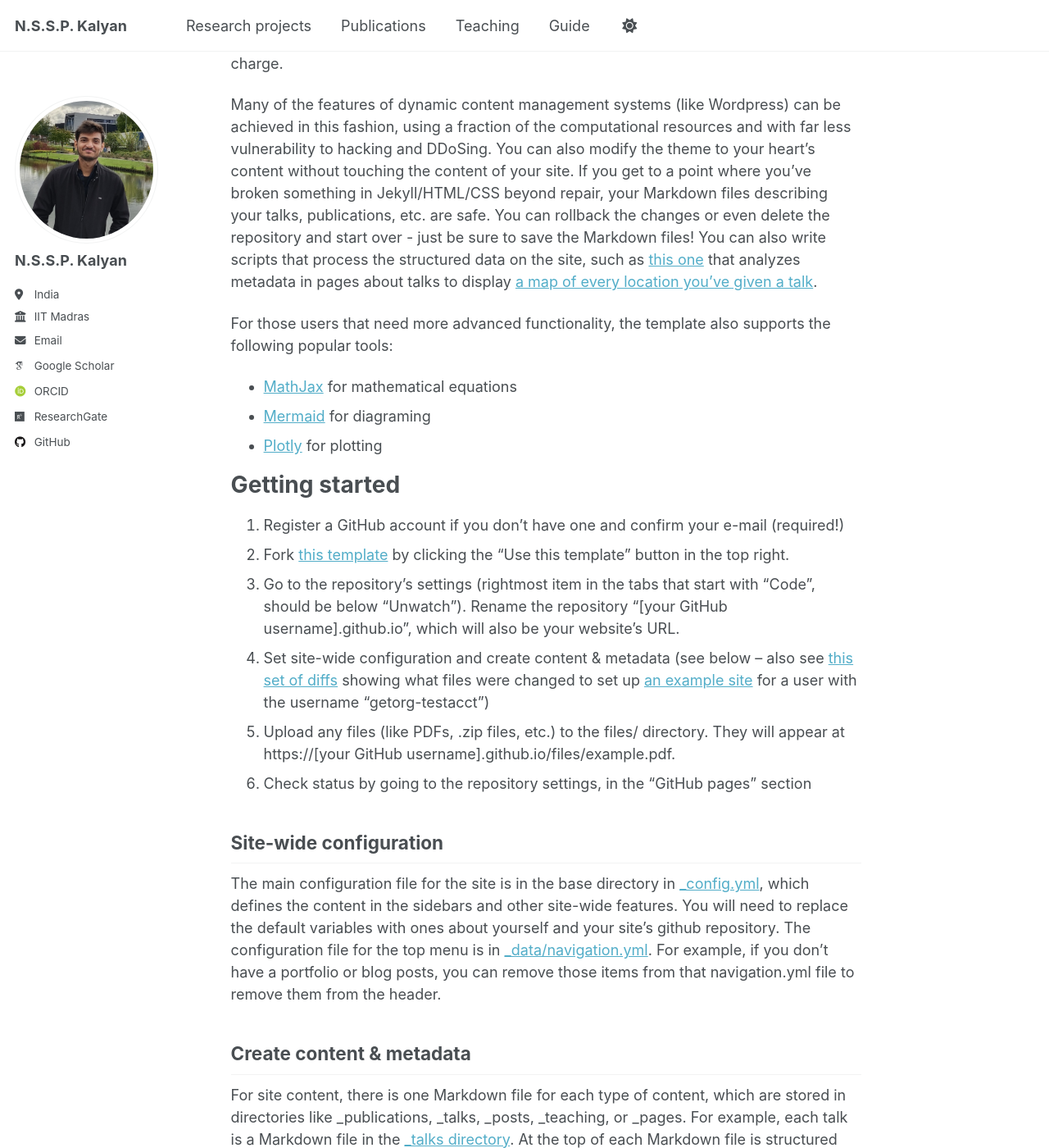
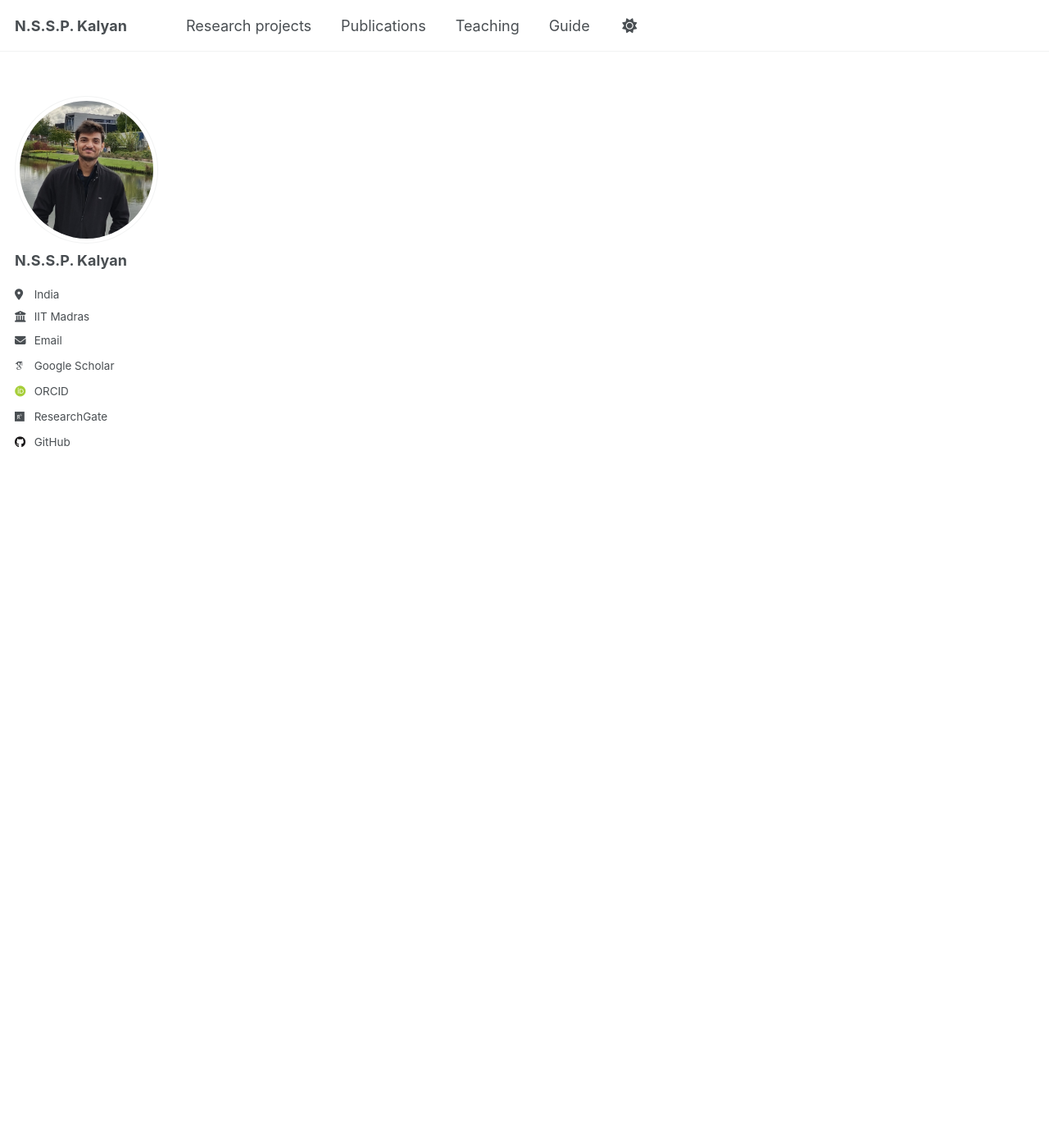
Before and after one commit to pkc137/sudo_template_website, a Jekyll site: the page built from _pages/about.md, in a window 1280 px wide and 1400 px high, scrolled down 1635 px. Shown: the whole window at 82% size. Built offline with Jekyll 4.4.1, drawn with Linux system fonts in a browser that asks for light colours; some web fonts are replaced; a script that is not in the unit is left out; some of the changed text lies outside the part shown.

Commit message:
Update about.md

```diff
--- a/_pages/about.md
+++ b/_pages/about.md
@@ -27,7 +28,7 @@ Research interests
 3. Image processing and 3D reconstruction
 4. Rock Mechanics
 
-This is the front page of a website that is powered by the [Academic Pages template](https://github.com/academicpages/academicpages.github.io) and hosted on GitHub pages. [GitHub pages](https://pages.github.com) is a free service in which websites are built and hosted from code and data stored in a GitHub repository, automatically updating when a new commit is made to the repository. This template was forked from the [Minimal Mistakes Jekyll Theme](https://mmistakes.github.io/minimal-mistakes/) created by Michael Rose, and then extended to support the kinds of content that academics have: publications, talks, teaching, a portfolio, blog posts, and a dynamically-generated CV. Incidentally, these same features make it a great template for anyone that needs to show off a professional template!
+<!--This is the front page of a website that is powered by the [Academic Pages template](https://github.com/academicpages/academicpages.github.io) and hosted on GitHub pages. [GitHub pages](https://pages.github.com) is a free service in which websites are built and hosted from code and data stored in a GitHub repository, automatically updating when a new commit is made to the repository. This template was forked from the [Minimal Mistakes Jekyll Theme](https://mmistakes.github.io/minimal-mistakes/) created by Michael Rose, and then extended to support the kinds of content that academics have: publications, talks, teaching, a portfolio, blog posts, and a dynamically-generated CV. Incidentally, these same features make it a great template for anyone that needs to show off a professional template!
 
  You can fork [this template](https://github.com/academicpages/academicpages.github.io) right now, modify the configuration and Markdown files, add your own PDFs and other content, and have your own site for free, with no ads!
 
@@ -73,4 +74,4 @@ Example: editing a Markdown file for a talk
 
 For more info
 ------
-More info about configuring Academic Pages can be found in [the guide](https://academicpages.github.io/markdown/), the [growing wiki](https://github.com/academicpages/academicpages.github.io/wiki), and you can always [ask a question on GitHub](https://github.com/academicpages/academicpages.github.io/discussions). The [guides for the Minimal Mistakes theme](https://mmistakes.github.io/minimal-mistakes/docs/configuration/) (which this theme was forked from) might also be helpful.
+More info about configuring Academic Pages can be found in [the guide](https://academicpages.github.io/markdown/), the [growing wiki](https://github.com/academicpages/academicpages.github.io/wiki), and you can always [ask a question on GitHub](https://github.com/academicpages/academicpages.github.io/discussions). The [guides for the Minimal Mistakes theme](https://mmistakes.github.io/minimal-mistakes/docs/configuration/) (which this theme was forked from) might also be helpful. -->
```
Also changed, not shown: other parts of _pages/about.md (+8 -7 lines).
